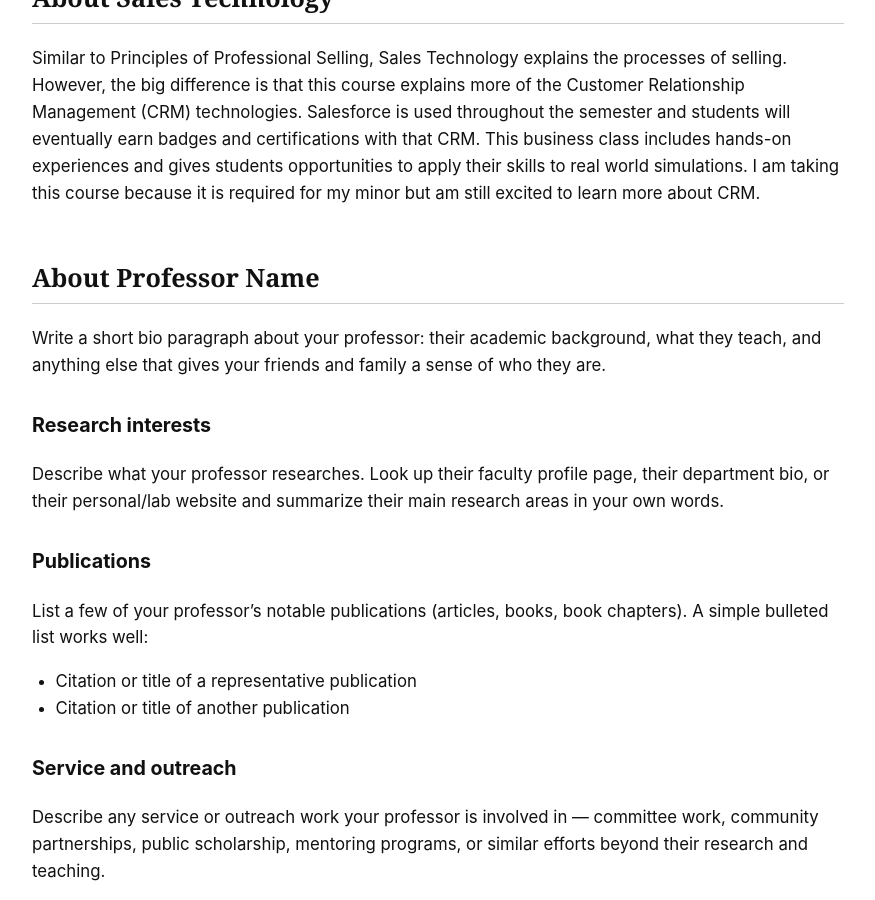
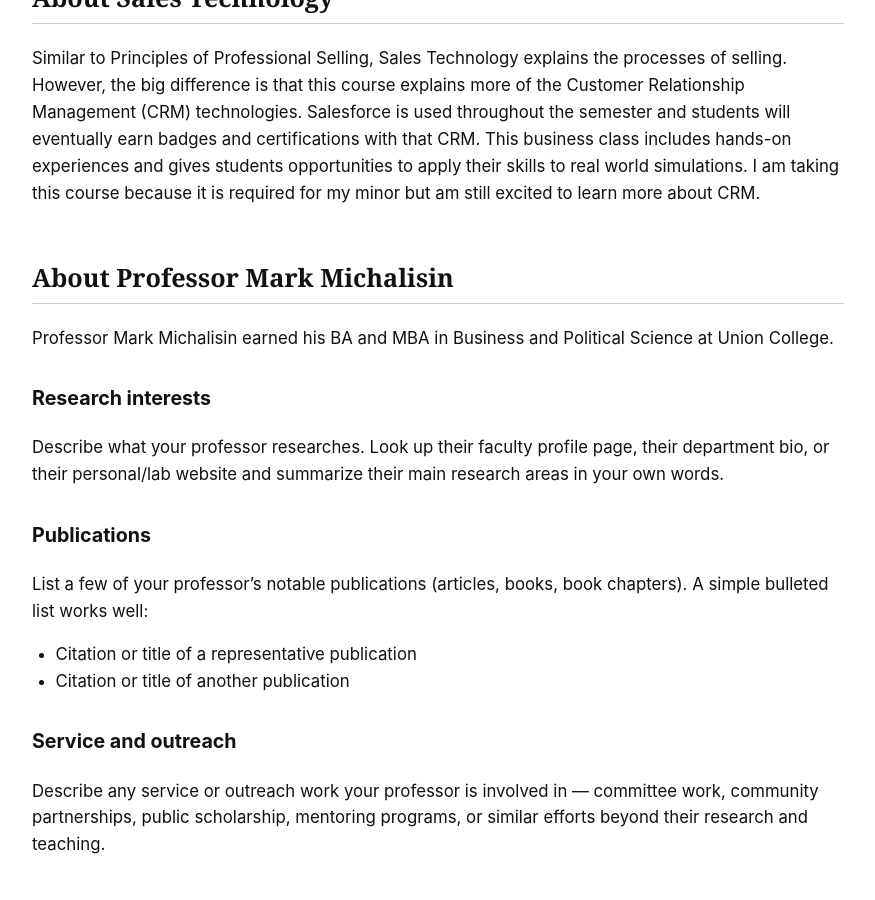
Before and after one commit to annaolszowy27/myawesomesemester, a Jekyll site: the page built from _courses/course-05.md, in a window 1280 px wide and 900 px high, scrolled down 402 px. Shown: the whole window, without its empty margins (202-1077 px from the left). Built offline with Jekyll 4.4.1, drawn with Linux system fonts in a browser that asks for light colours.

Commit message:
Update course-05.md

```diff
--- a/_courses/course-05.md
+++ b/_courses/course-05.md
@@ -14,11 +14,9 @@ instructor_department: "Pamplin College of Business"
 
 Similar to Principles of Professional Selling, Sales Technology explains the processes of selling. However, the big difference is that this course explains more of the Customer Relationship Management (CRM) technologies. Salesforce is used throughout the semester and students will eventually earn badges and certifications with that CRM. This business class includes hands-on experiences and gives students opportunities to apply their skills to real world simulations. I am taking this course because it is required for my minor but am still excited to learn more about CRM.
 
-## About Professor Name
+## About Professor Mark Michalisin
 
-Write a short bio paragraph about your professor: their academic background, what
-they teach, and anything else that gives your friends and family a sense of who
-they are.
+Professor Mark Michalisin earned his BA and MBA in Business and Political Science at Union College.
 
 ### Research interests
 
```
